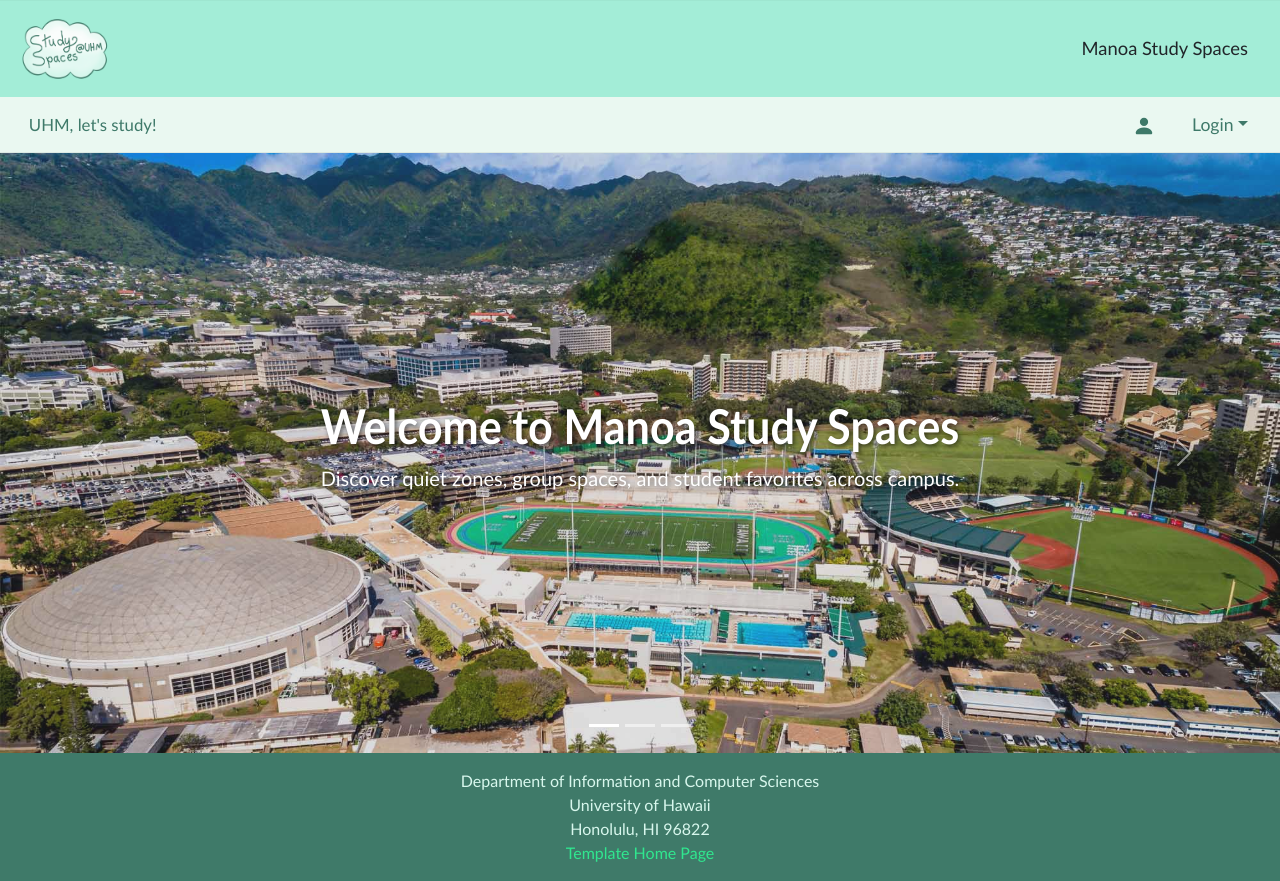
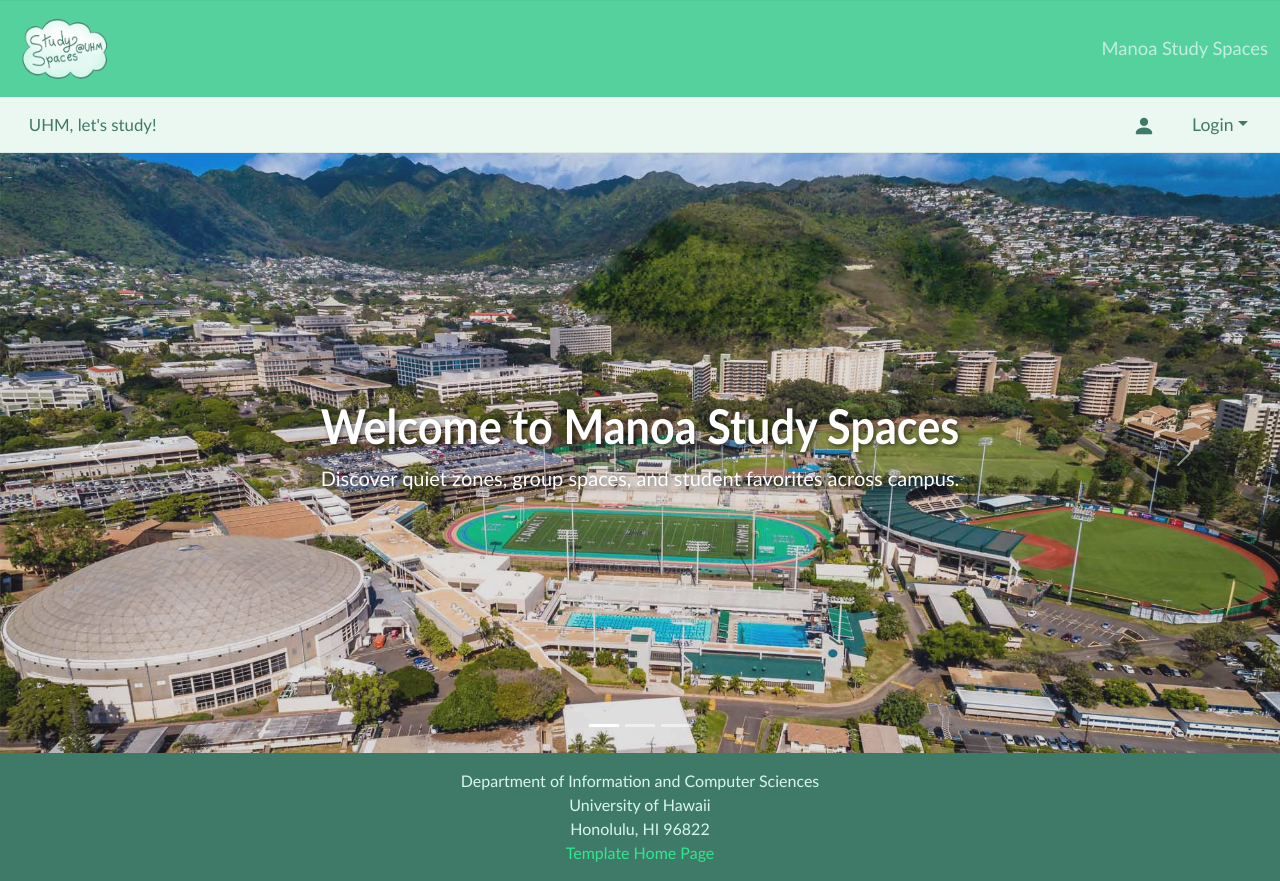
Before and after one commit to manoa-study-spaces/manoa-study-spaces, a Next.js app: page / in a window 1280 px wide. Built offline with nearby package versions, Linux system fonts and the light colour scheme; no server answers.

Commit message:
current state of things

```diff
--- a/src/app/globals.css
+++ b/src/app/globals.css
@@ -20,7 +20,7 @@
 
 /* ---------------- Top Navbar ---------------- */
 .top-navbar {
-  background-color: #a3edd7;
+  background-color: #55d19d;
   padding: 0.85rem 0; /* slightly taller header like the mock */
   box-shadow: 0 1px 0 rgba(0,0,0,0.03) inset;
 }
@@ -31,14 +31,15 @@
 }
 /* logo bubble styling removed to restore original look */
 
-/* Right text */
+/* Right text --> left text after logo*/
 .top-navbar .navbar-top-text {
-  margin-right: 1.25rem;
+  margin-left: 1.25rem;
   font-weight: 300;
   font-size: 1.15rem;
   font-family:'Gill Sans', 'Gill Sans MT', Calibri, 'Trebuchet MS', sans-serif;
   display: flex;
   align-items: center; /* vertically center text */
+    color: #c2eee0;
 }
 
 /* Hover effect on logo */
@@ -47,7 +48,7 @@
   transition: 0.2s;
 }
 
-/* ---------------- Bottom Navbar ---------------- */
+/* ---------------- Bottom Navbar ---------------- we won't be needing that */
 .bottom-navbar {
   background-color: #eaf8f1; /* lighter band */
   padding: 0.4rem 0; /* slightly taller for the thin band look */
@@ -87,7 +88,7 @@
   font-family:'Gill Sans', 'Gill Sans MT', Calibri, 'Trebuchet MS', sans-serif;
 }
 
-/* ---------------- Footer ---------------- */
+/* ---------------- Footer ---------------- NO CHANGE*/
 .footer {
   background-color: #3f7a69;
   padding: 0.5rem 0;
```
Also changed, not shown: src/components/Navbar.tsx (+5 -2 lines).
